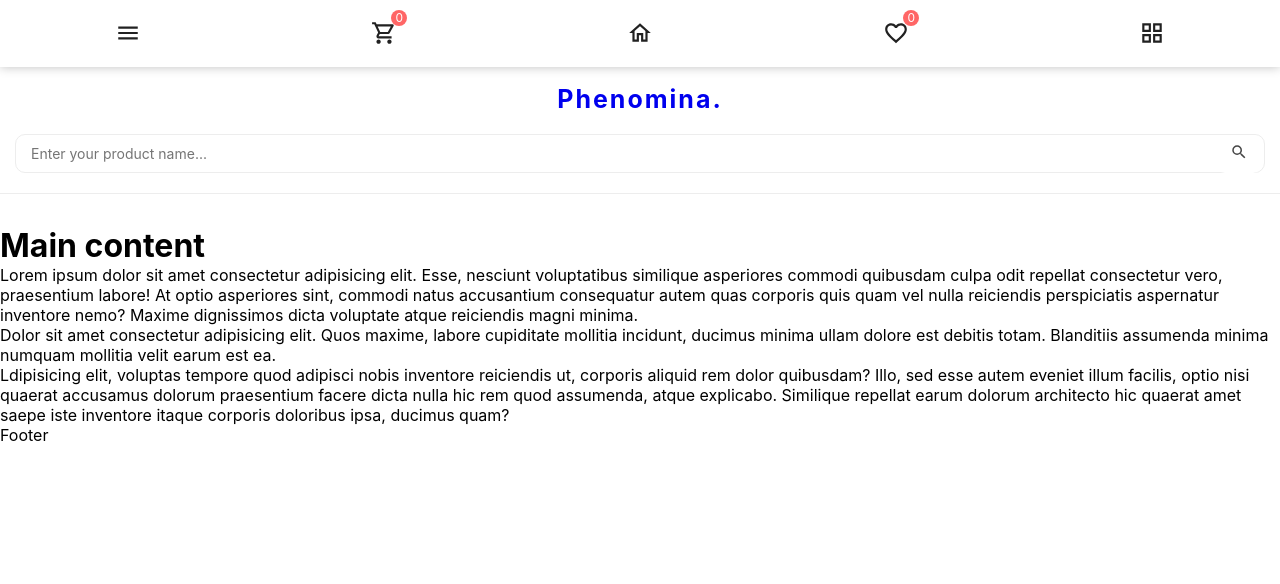
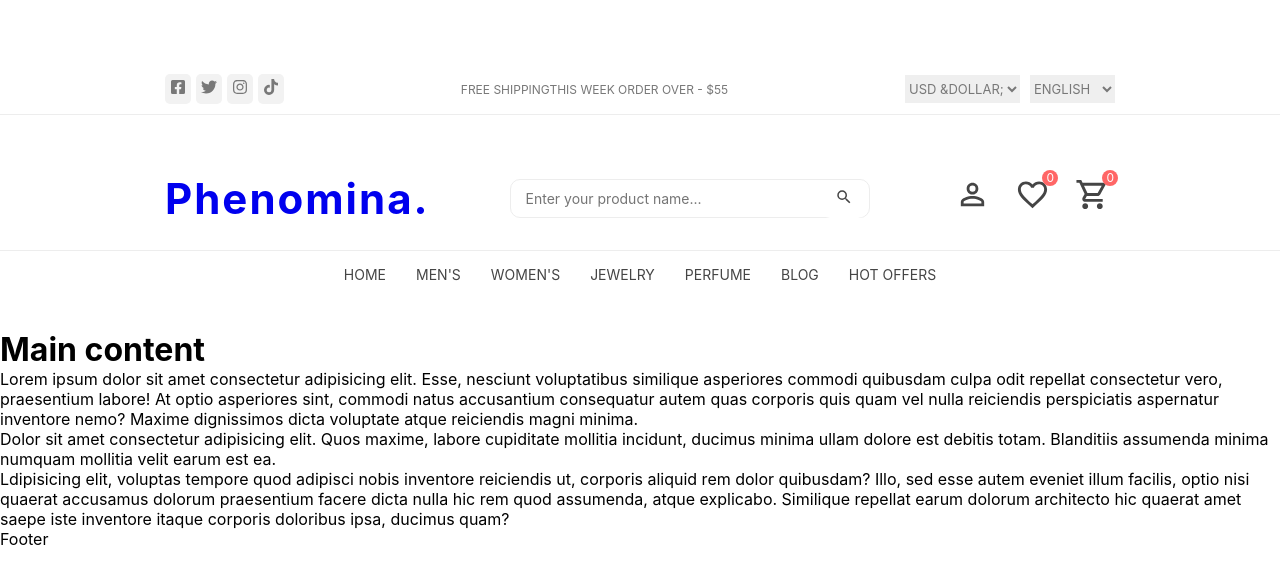
Before and after one commit to lisawagner/ecommerce-phenominav, a React (Create React App) app: page / in a window 1280 px wide. Shown: the top 584 px of the page. Built offline with nearby package versions, Linux system fonts and the light colour scheme.

Commit message:
navbar 3 logic added

```diff
--- a/src/components/Navbar3/Navbar3.jsx
+++ b/src/components/Navbar3/Navbar3.jsx
@@ -13,14 +13,30 @@ import {
   MdClose,
   } from 'react-icons/md'
 
+import {
+  FaFacebookSquare,
+  FaTwitter,
+  FaInstagram,
+  FaTiktok,
+} from 'react-icons/fa'
+
 import './navbar3.css'
 
 const Navbar3 = () => {
   const [toggle, setToggle] = useState(false)
   const handleToggle = () => setToggle(!toggle)
 
-  const [dropdown, setDropdown] = useState(false)
-  const handleDropdown = () => setDropdown(!dropdown)
+  const [mens, setMens] = useState(false)
+  const handleMensToggle = () => setMens(!mens)
+
+  const [womens, setWomens] = useState(false)
+  const handleWomensToggle = () => setWomens(!womens)
+
+  const [language, setLanguage] = useState(false)
+  const handleLanguageToggle = () => setLanguage(!language)
+
+  const [currency, setCurrency] = useState(false)
+  const handleCurrencyToggle = () => setCurrency(!currency)
 
   return (
     <>
@@ -33,22 +49,22 @@ const Navbar3 = () => {
       <ul className="header-social-container">
         <li>
           <a href="/" className="social-link">
-            <ion-icon name="logo-facebook"></ion-icon>
+            <FaFacebookSquare name="logo-facebook" />
           </a>
         </li>
         <li>
           <a href="/" className="social-link">
-            <ion-icon name="logo-twitter"></ion-icon>
+            <FaTwitter name="logo-twitter" />
           </a>
         </li>
         <li>
           <a href="/" className="social-link">
-            <ion-icon name="logo-instagram"></ion-icon>
+            <FaInstagram name="logo-instagram" />
           </a>
         </li>
         <li>
           <a href="/" className="social-link">
-            <ion-icon name="logo-linkedin"></ion-icon>
+            <FaTiktok name="logo-tiktok" />
           </a>
         </li>
       </ul>
@@ -107,7 +123,7 @@ const Navbar3 = () => {
         <li className="menu-category">
           <a href="/" className="menu-title">Home</a>
         </li>
-        <li className="menu-category">
+        {/* <li className="menu-category">
           <a href="/" className="menu-title">Categories</a>
           <div className="dropdown-panel">
 
@@ -169,7 +185,7 @@ const Navbar3 = () => {
             </ul>
 
           </div>
-        </li>
+        </li> */}
 
         <li className="menu-category">
           <a href="/" className="menu-title">Men's</a>
@@ -239,11 +255,6 @@ const Navbar3 = () => {
     </button>
 
     <button className="action-btn">
-      <MdOutlineShoppingCart name="bag-handle-outline" />
-      <span className="count">0</span>
-    </button>
-
-    <button className="action-btn">
       <MdOutlineHome name="home-outline" />
     </button>
 
@@ -252,9 +263,14 @@ const Navbar3 = () => {
       <span className="count">0</span>
     </button>
 
-    <button className="action-btn" data-mobile-menu-open-btn>
+    <button className="action-btn">
+      <MdOutlineShoppingCart name="bag-handle-outline" />
+      <span className="count">0</span>
+    </button>
+
+    {/* <button className="action-btn" data-mobile-menu-open-btn>
       <MdGridView name="grid-outline" />
-    </button>
+    </button> */}
 
   </div>
 
@@ -274,17 +290,20 @@ const Navbar3 = () => {
       </button>
     </div>
 
+
     <ul className="mobile-menu-category-list">
+    {/* pull out this component into 'DesktopTabs.jsx' */}
+
       <li className="menu-category"><a href="/" className="menu-title">Home</a></li>
       <li className="menu-category">
-        <button className={dropdown ? "accordion-menu active" : "accordion-menu" } onClick={handleDropdown}>
+        <button className={mens ? "accordion-menu active" : "accordion-menu" } onClick={handleMensToggle}>
           <p className="menu-title">Men's</p>
           <div>
             <MdOutlineKeyboardArrowDown name="add-outline" className="add-icon"/>
             <MdOutlineKeyboardArrowUp name="remove-outline" className="remove-icon" />
           </div>
         </button>
-        <ul className={dropdown ? "submenu-category-list active" : "submenu-category-list"}>
+        <ul className={mens ? "submenu-category-list active" : "submenu-category-list"}>
           <li className="submenu-category">
             <a href="/" className="submenu-title">Shirt</a>
           </li>
@@ -301,14 +320,14 @@ const Navbar3 = () => {
       </li>
 
       <li className="menu-category">
-        <button className={dropdown ? "accordion-menu active" : "accordion-menu" } onClick={handleDropdown}>
+        <button className={womens ? "accordion-menu active" : "accordion-menu" } onClick={handleWomensToggle}>
           <p className="menu-title">Women's</p>
           <div>
             <MdOutlineKeyboardArrowDown name="add-outline" className="add-icon"/>
             <MdOutlineKeyboardArrowUp name="remove-outline" className="remove-icon" />
           </div>
         </button>
-        <ul className={dropdown ? "submenu-category-list active" : "submenu-category-list"}>
+        <ul className={womens ? "submenu-category-list active" : "submenu-category-list"}>
           <li className="submenu-category">
             <a href="/" className="submenu-title">Dress + Frock</a>
           </li>
@@ -325,73 +344,32 @@ const Navbar3 = () => {
       </li>
 
       <li className="menu-category">
-        <button className="accordion-menu" data-accordion-btn>
-          <p className="menu-title">Jewelry</p>
-          <div>
-            <ion-icon name="add-outline" className="add-icon"></ion-icon>
-            <ion-icon name="remove-outline" className="remove-icon"></ion-icon>
-          </div>
-        </button>
-        <ul className="submenu-category-list" data-accordion>
-          <li className="submenu-category">
-            <a href="/" className="submenu-title">Earrings</a>
-          </li>
-          <li className="submenu-category">
-            <a href="/" className="submenu-title">Couple Rings</a>
-          </li>
-          <li className="submenu-category">
-            <a href="/" className="submenu-title">Necklace</a>
-          </li>
-          <li className="submenu-category">
-            <a href="/" className="submenu-title">Bracelets</a>
-          </li>
-        </ul>
+        <a href="/" className="menu-title">Hot Offers</a>
       </li>
 
       <li className="menu-category">
-        <button className="accordion-menu" data-accordion-btn>
-          <p className="menu-title">Perfume</p>
-          <div>
-            <ion-icon name="add-outline" className="add-icon"></ion-icon>
-            <ion-icon name="remove-outline" className="remove-icon"></ion-icon>
-          </div>
-        </button>
-        <ul className="submenu-category-list" data-accordion>
-          <li className="submenu-category">
-            <a href="/" className="submenu-title">Clothes Perfume</a>
-          </li>
-          <li className="submenu-category">
-            <a href="/" className="submenu-title">Deodorant</a>
-          </li>
-          <li className="submenu-category">
-            <a href="/" className="submenu-title">Flower Fragrance</a>
-          </li>
-          <li className="submenu-category">
-            <a href="/" className="submenu-title">Air Freshener</a>
-          </li>
-        </ul>
+        <a href="/" className="menu-title">Accessories</a>
       </li>
 
       <li className="menu-category">
-        <a href="/" className="menu-title">Blog</a>
-      </li>
-
-      <li className="menu-category">
-        <a href="/" className="menu-title">Hot Offers</a>
+        <a href="/" className="menu-title">Contact</a>
       </li>
 
     </ul>
-    {/* <!-- menu-bottom --> */}
+
+    {/* <!-- slide-in menu-bottom --> */}
     <div className="menu-bottom">
       <ul className="menu-category-list">
+
         <li className="menu-category">
 
-          <button className="accordion-menu" data-accordion-btn>
+          <button className={language ? "accordion-menu active" : "accordion-menu" } onClick={handleLanguageToggle}>
             <p className="menu-title">Language</p>
-            <ion-icon name="caret-back-outline" className="caret-back"></ion-icon>
+            <MdOutlineKeyboardArrowDown name="add-outline" className="add-icon"/>
+            <MdOutlineKeyboardArrowUp name="remove-outline" className="remove-icon" />
           </button>
 
-          <ul className="submenu-category-list" data-accordion>
+          <ul className={language ? "submenu-category-list active" : "submenu-category-list"}>
             <li className="submenu-category">
               <a href="/" className="submenu-title">English</a>
             </li>
@@ -406,13 +384,14 @@ const Navbar3 = () => {
         </li>
 
         <li className="menu-category">
-          <button className="accordion-menu" data-accordion-btn>
+          <button className={currency ? "accordion-menu active" : "accordion-menu" } onClick={handleCurrencyToggle}>
             <p className="menu-title">Currency</p>
-            <ion-icon name="caret-back-outline" className="caret-back"></ion-icon>
+            <MdOutlineKeyboardArrowDown name="add-outline" className="add-icon"/>
+            <MdOutlineKeyboardArrowUp name="remove-outline" className="remove-icon" />
           </button>
-          <ul className="submenu-category-list" data-accordion>
+          <ul className={currency ? "submenu-category-list active" : "submenu-category-list"}>
             <li className="submenu-category">
-              <a href="/" className="submenu-title">USD &dollar;</a>
+              <a href="/" className="submenu-title">USD $</a>
             </li>
             <li className="submenu-category">
               <a href="/" className="submenu-title">EUR &euro;</a>
@@ -422,25 +401,26 @@ const Navbar3 = () => {
 
       </ul>
 
+{/* refactor social icons into their own data model + separate component here */}
       <ul className="menu-social-container">
         <li>
           <a href="/" className="social-link">
-            <ion-icon name="logo-facebook"></ion-icon>
+            <FaFacebookSquare name="logo-facebook" />
           </a>
         </li>
         <li>
           <a href="/" className="social-link">
-            <ion-icon name="logo-twitter"></ion-icon>
+            <FaTwitter name="logo-twitter" />
           </a>
         </li>
         <li>
           <a href="/" className="social-link">
-            <ion-icon name="logo-instagram"></ion-icon>
+            <FaInstagram name="logo-instagram" />
           </a>
         </li>
         <li>
           <a href="/" className="social-link">
-            <ion-icon name="logo-linkedin"></ion-icon>
+            <FaTiktok name="logo-tiktok" />
           </a>
         </li>
       </ul>
--- a/src/components/Navbar3/navbar3.css
+++ b/src/components/Navbar3/navbar3.css
@@ -133,7 +133,7 @@ body::-webkit-scrollbar-thumb:hover { background: hsl(0, 0%, 70%); }
 .desktop-navigation-menu { display: none; }
 
 .header-main {
-  margin-top: 4rem;
+  margin-top: 2rem;
   padding: 20px 0;
   border-bottom: 1px solid var(--cultured);
 }
@@ -352,3 +352,297 @@ body::-webkit-scrollbar-thumb:hover { background: hsl(0, 0%, 70%); }
   padding: 10px;
   border-radius: var(--border-radius-md);
 }
+
+/* ------------------------------------------------------------------------- */
+/* ---------------------------   MEDIA QUERIES   --------------------------- */
+/* ------------------------------------------------------------------------- */
+
+/* xs screen */
+
+@media (min-width: 480px) {
+  :root {
+    --fs-1: 1.875rem;
+  }
+
+  /* small header */
+  .header-top {
+    margin-top: 4rem;
+    display: block;
+    padding: 10px 0;
+    border-bottom: 1px solid var(--cultured);
+  }
+
+  .header-social-container,
+  .header-top-actions { display: none; }
+
+  .header-alert-news {
+    color: var(--sonic-silver);
+    font-size: var(--fs-9);
+    text-transform: uppercase;
+  }
+
+  .header-alert-news b { font-weight: var(--weight-500); }
+
+  .header-main { padding: 25px 0; }
+
+  /* .mobile-bottom-navigation {
+    border-top-left-radius: var(--border-radius-md);
+    border-top-right-radius: var(--border-radius-md);
+  } */
+
+}
+
+/* sm screen */
+
+@media (min-width: 570px) {
+
+  /* header */
+  .header-top .container,
+  .header-main .container {
+    display: flex;
+    justify-content: space-between;
+    align-items: center;
+  }
+
+  .header-logo { margin-bottom: 0; }
+
+  .header-top-actions {
+    display: flex;
+    align-items: center;
+    gap: 10px;
+  }
+
+  .header-top-actions select {
+    border: none;
+    display: block;
+    min-width: 80px;
+    padding: 5px 0;
+    font: inherit;
+    color: var(--sonic-silver);
+    font-size: var(--fs-8);
+    text-transform: uppercase;
+    cursor: pointer;
+    transition: var(--transition-timing);
+  }
+
+  .header-top-actions select:hover { color: var(--eerie-black); }
+
+  .header-search-container { min-width: 300px; }
+}
+
+/* medium screen */
+
+@media (min-width: 768px) {
+
+  :root {
+    --fs-1: 2.375rem;
+  }
+
+  html {
+    font-synthesis: 17px;
+  }
+
+  .container {
+    max-width: 750px;
+    margin: auto;
+  }
+
+  /* header */
+  .header-main .container { gap: 80px; }
+
+  .header-search-container { flex-grow: 1; }
+
+}
+
+/* large screen */
+
+@media (min-width: 1024px) {
+
+  :root {
+    --fs-1: 2.625rem;
+    --fs-2: 1.125rem;
+  }
+
+  .container { max-width: 980px; }
+
+  /* header */
+  .header-social-container {
+    display: flex;
+    align-items: center;
+    gap: 5px;
+  }
+
+  .header-social-container .social-link {
+    padding: 5px;
+    background: hsl(0, 0%, 95%);
+    border-radius: var(--border-radius-sm);
+    color: var(--sonic-silver);
+    transition: var(--transition-timing);
+  }
+
+  .header-social-container .social-link:hover {
+    background: var(--salmon-pink);
+    color: var(--white);
+  }
+
+  .header-user-actions {
+    display: flex;
+    align-items: center;
+    gap: 15px;
+  }
+
+  .header-user-actions .action-btn {
+    position: relative;
+    font-size: 35px;
+    color: var(--onyx);
+    padding: 5px;
+  }
+
+  .header-user-actions .count {
+    position: absolute;
+    top: -2px;
+    right: -3px;
+    background: var(--bittersweet);
+    color: var(--white);
+    font-size: 12px;
+    font-weight: var(--weight-500);
+    line-height: 1;
+    padding: 2px 4px;
+    border-radius: 20px;
+  }
+
+  .desktop-navigation-menu { display: block; }
+
+  .desktop-menu-category-list {
+    position: relative;
+    display: flex;
+    justify-content: center;
+    align-items: center;
+    gap: 30px;
+  }
+
+  .desktop-menu-category-list .menu-category:not(:nth-child(2)) { position: relative; }
+
+  .desktop-menu-category-list .menu-category > .menu-title {
+    position: relative;
+    color: var(--onyx);
+    font-size: var(--fs-7);
+    font-weight: var(--weight-600);
+    text-transform: uppercase;
+    padding: 15px 0;
+    transition: var(--transition-timing);
+  }
+
+  .desktop-menu-category-list .menu-category > .menu-title:hover { color: var(--salmon-pink); }
+
+  .desktop-menu-category-list .menu-category > .menu-title::after {
+    content: '';
+    position: absolute;
+    bottom: 0;
+    left: 0;
+    width: 100%;
+    height: 2px;
+    background: var(--salmon-pink);
+    transform: scaleX(0);
+    transform-origin: left;
+    transition: var(--transition-timing);
+  }
+
+  .desktop-menu-category-list .menu-category > .menu-title:hover::after { transform: scaleX(1); }
+
+  .dropdown-panel {
+    position: absolute;
+    top: 100%;
+    left: 0;
+    background: var(--white);
+    width: 100%;
+    display: grid;
+    grid-template-columns: repeat(4, 1fr);
+    gap: 30px;
+    padding: 30px;
+    border: 1px solid var(--cultured);
+    box-shadow: 0 3px 5px hsla(0, 0%, 0%, 0.1);
+    border-radius: var(--border-radius-md);
+    transform: translateY(50px);
+    opacity: 0;
+    visibility: hidden;
+    pointer-events: none;
+    transition: var(--transition-timing);
+    z-index: 5;
+  }
+
+  .desktop-menu-category-list .menu-category:hover > .dropdown-panel {
+    transform: translateY(0);
+    opacity: 1;
+    visibility: visible;
+    pointer-events: all;
+  }
+
+  .dropdown-panel-list .menu-title a {
+    color: var(--onyx);
+    font-size: var(--fs-7);
+    font-weight: var(--weight-600);
+    padding-bottom: 10px;
+    border-bottom: 1px solid var(--cultured);
+    margin-bottom: 10px;
+  }
+
+  .panel-list-item a {
+    color: var(--sonic-silver);
+    font-size: var(--fs-7);
+    text-transform: capitalize;
+    transition: var(--transition-timing);
+  }
+
+  .panel-list-item a:hover { color: var(--salmon-pink); }
+
+  .panel-list-item:not(:last-child) a { padding: 4px 0; }
+
+  .panel-list-item:last-child { margin-top: 20px; }
+
+  .panel-list-item img {
+    width: 100%;
+    height: auto;
+    border-radius: var(--border-radius-sm);
+  }
+
+  .dropdown-list {
+    position: absolute;
+    top: 100%;
+    left: 0;
+    width: 200px;
+    background: var(--white);
+    padding: 20px 0;
+    border-radius: var(--border-radius-md);
+    border: 1px solid var(--cultured);
+    box-shadow: 0 3px 5px hsla(0, 0%, 0%, 0.1);
+    transform: translateY(50px);
+    opacity: 0;
+    visibility: hidden;
+    pointer-events: none;
+    transition: var(--transition-timing);
+    z-index: 5;
+  }
+
+  .desktop-menu-category-list .menu-category:hover > .dropdown-list {
+    transform: translateY(0);
+    opacity: 1;
+    visibility: visible;
+    pointer-events: all;
+  }
+
+  .dropdown-list .dropdown-item a {
+    color: var(--sonic-silver);
+    font-size: var(--fs-7);
+    text-transform: capitalize;
+    padding: 4px 20px;
+    transition: var(--transition-timing);
+  }
+
+  .dropdown-list .dropdown-item a:hover { color: var(--salmon-pink); }
+
+  .mobile-bottom-navigation { display: none; }
+
+
+
+}
```
Also changed, not shown: src/Models/links.js (added, +61 -0 lines).
